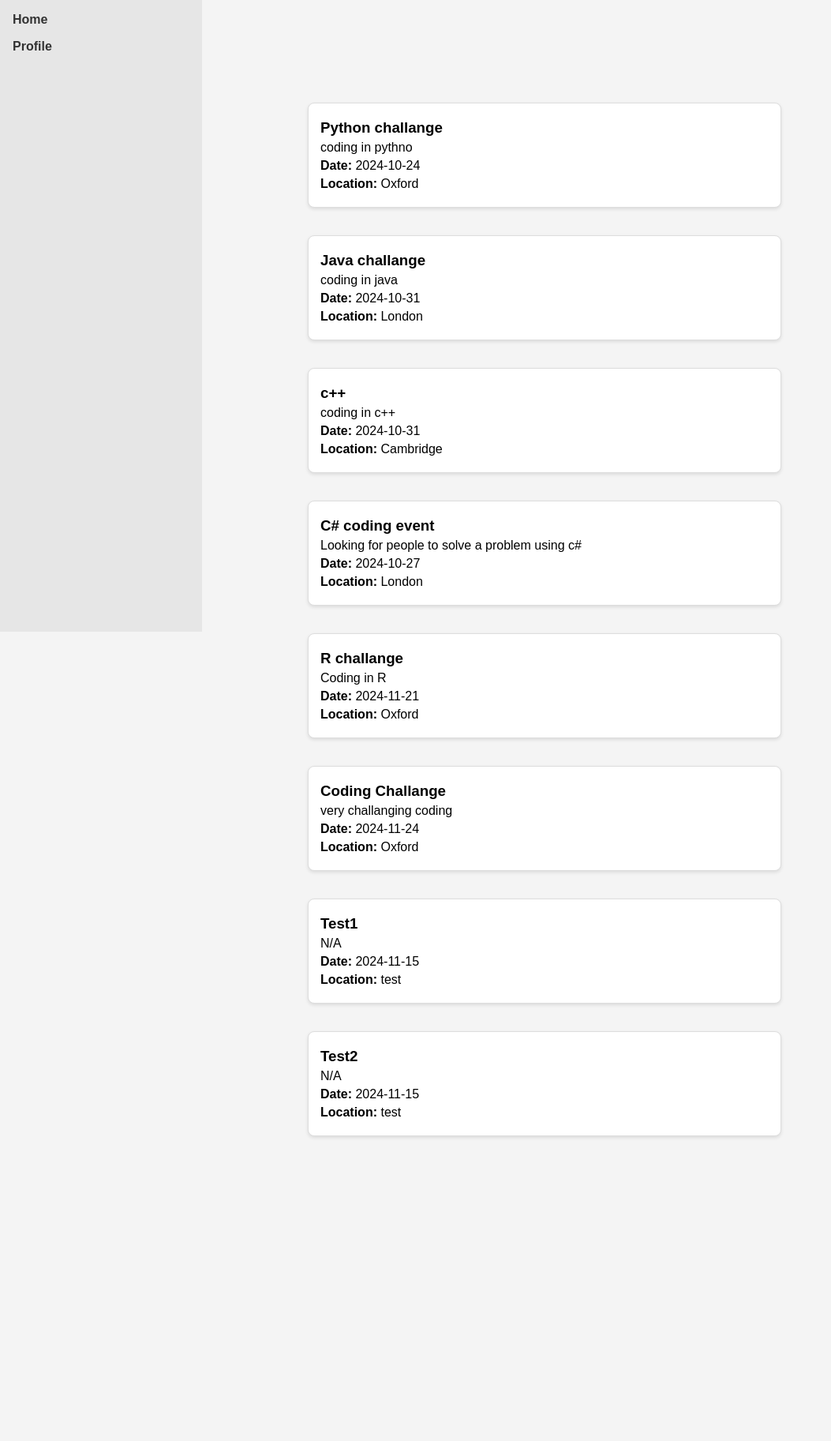
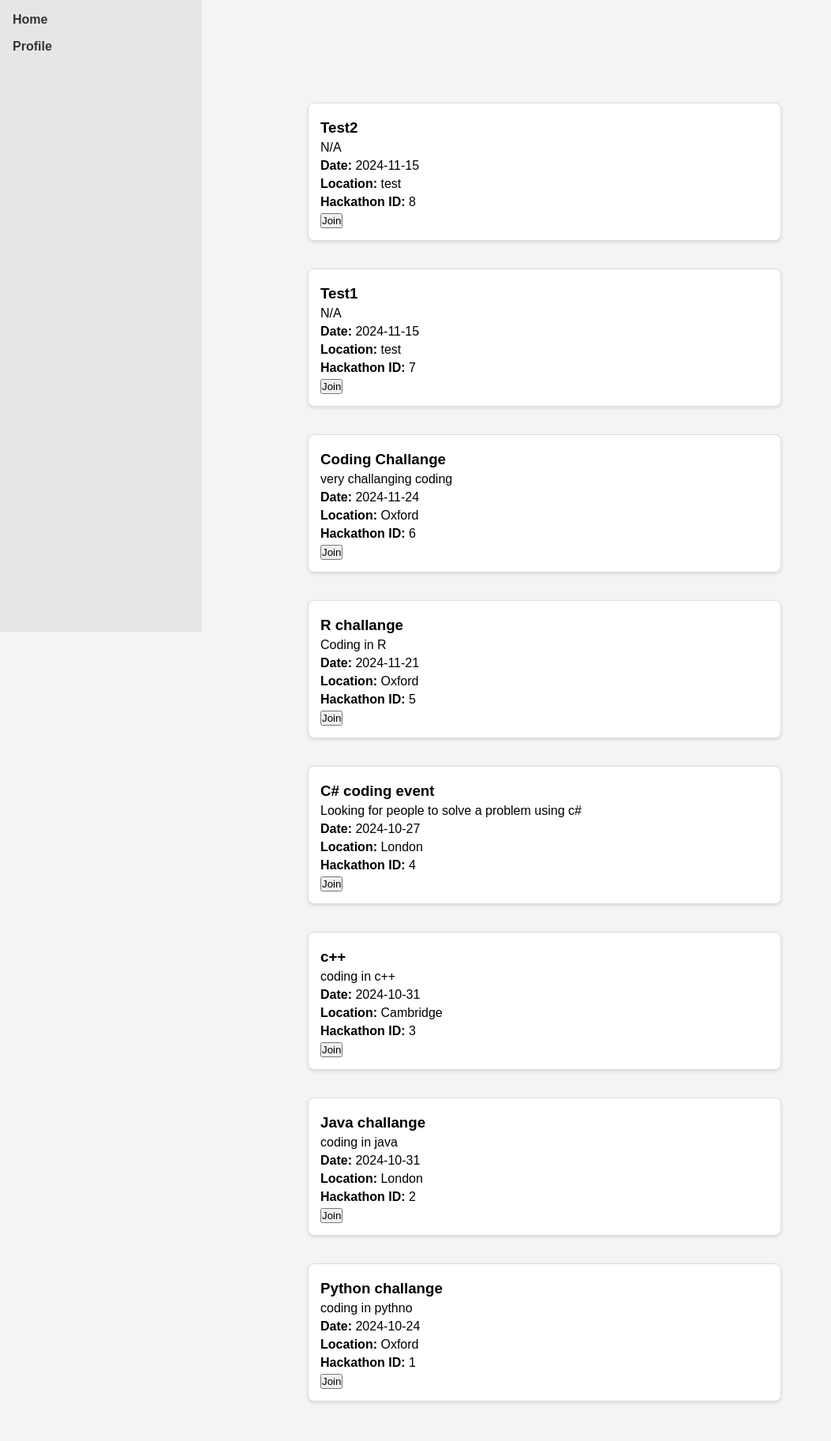
Before and after one commit to ZekiCanSarak/StartApp, a Flask app: page /hack in a window 1280 px wide. Shown: the part 67-1892 px from the top of the page at 79% size, without its empty margins (0-1053 px from the left). Before the commit the page ends 1508 px from the top, so only its background shows below. Run offline with Flask 3, Linux system fonts and the light colour scheme; data comes from the database, SQL or seed files in the repository; both versions use the stored data as it was after the commit.

Commit message:
I have added the functionality where users can join posted hackathons added  a new database schema for it as well as routing it to flask

```diff
--- a/app.py
+++ b/app.py
@@ -10,6 +10,7 @@ app.secret_key = '123456789'
 
 def get_db():
      db = sqlite3.connect('database.sqlite')
+     db.row_factory = sqlite3.Row
      return db
 
 def query_db(query, args=(), one=False):
@@ -62,31 +63,39 @@ def home():
 
 @app.route('/hack', methods=['GET'])
 def hack():
-     hackathons = query_db("SELECT title, description, date, location FROM hackathons")
+     hackathons = query_db("SELECT id, title, description, date, location FROM hackathons ORDER BY id DESC")  # Order by ID in descending order
      return render_template('hack.html', hackathons=hackathons)
 
-@app.route('/post_hackathon', methods=['POSt'])
+@app.route('/post_hackathon', methods=['POST'])
 def post_hackathon():
-     title = request.form['title']
-     description = request.form['description']
-     date = request.form['date']
-     location = request.form['location']
+    title = request.form['title']
+    description = request.form['description']
+    date = request.form['date']
+    location = request.form['location']
 
-     try:
-          insert_db("INSERT INTO hackathons (title, description, date, location) VALUES (?, ?, ?, ?)",
-                    (title, description, date, location))
+    try:
+        # Insert the new hackathon into the database
+        db = get_db()
+        cursor = db.cursor()
+        cursor.execute("INSERT INTO hackathons (title, description, date, location) VALUES (?, ?, ?, ?)",
+                       (title, description, date, location))
+        db.commit()
 
-          return jsonify({
-               'success':True,
-               'hackathon': {
-                    'title': title,
-                    'description': description,
-                    'date': date,
-                    'location': location
-               }
-          })
-     except Exception as e:
-          return jsonify({'success': False, 'message': str(e)})
+        # Retrieve the ID of the newly inserted hackathon
+        hackathon_id = cursor.lastrowid  # Get the auto-generated ID
+
+        return jsonify({
+            'success': True,
+            'hackathon': {
+                'id': hackathon_id,
+                'title': title,
+                'description': description,
+                'date': date,
+                'location': location
+            }
+        })
+    except Exception as e:
+        return jsonify({'success': False, 'message': str(e)})
 
 
 @app.route('/create_post', methods=['POST'])
@@ -150,6 +159,31 @@ def profile():
     return render_template('profile.html', user_details=user_details)
 
 
+@app.route('/join_hackathon', methods=['POST'])
+def join_hackathon():
+    if 'username' not in session:
+        return jsonify({"success": False, "message": "Please log in to join a hackathon."})
+
+    data = request.get_json()
+    id = data.get('id')  # Get 'id' instead of 'hackathon_id'
+    username = session['username']
+
+    # Check if the user has already joined this specific hackathon
+    existing_entry = query_db("SELECT * FROM participants WHERE hackathon_id = ? AND username = ?",
+                              (id, username), one=True)
+
+    if existing_entry:
+        return jsonify({"success": False, "message": "You have already joined this hackathon."})
+
+    try:
+        # Insert into participants table
+        insert_db("INSERT INTO participants (hackathon_id, username) VALUES (?, ?)", (id, username))
+        return jsonify({"success": True})
+    except Exception as e:
+        return jsonify({"success": False, "message": str(e)})
+
+
+
 
 @app.route('/logout')
 def logout():
--- a/static/js/hack.js
+++ b/static/js/hack.js
@@ -6,26 +6,36 @@ function closeForm() {
     document.getElementById('hackathon-form-popup').style.display = 'none';
 }
 
-document.getElementById('hackathon-form').addEventListener('submit', function(e){
+document.getElementById("hackathon-form").addEventListener("submit", function (e) {
     e.preventDefault();
 
     const formData = new FormData(this);
-    fetch('/post_hackathon', {
-        method: 'POST',
+    fetch("/post_hackathon", {
+        method: "POST",
         body: formData
     })
     .then(response => response.json())
     .then(data => {
         if (data.success) {
-            addHackathonToFeed(data.hackathon);
-            closeForm();
-            document.getElementById('hacakthon-form').reset();
-        } else{
-            alert(data.message || "An error occured.");
+            const hackathon = data.hackathon;
+            const hackathonElement = document.createElement('div');
+            hackathonElement.classList.add('hackathon-post');
+            hackathonElement.innerHTML = `
+                <h3>${hackathon.title}</h3>
+                <p>${hackathon.description}</p>
+                <p><strong>Date:</strong> ${hackathon.date}</p>
+                <p><strong>Location:</strong> ${hackathon.location}</p>
+                <p><strong>Hackathon ID:</strong> ${hackathon.id}</p> <!-- Display the ID here -->
+                <button class="join-hackathon-btn" onclick="joinHackathon('${hackathon.id}')">Join</button>
+            `;
+            document.getElementById('hackathon-feed').prepend(hackathonElement);
+            closeForm('hackathon-form-popup');
+        } else {
+            alert(data.message);
         }
     })
-    .catch(error => console.error('Error:', error));
-})
+    .catch(err => console.error('Error:', err));
+});
 
 function addHackathonToFeed(hackathon) {
     const feed = document.getElementById('hackathon-feed');
@@ -42,3 +52,24 @@ function addHackathonToFeed(hackathon) {
     feed.prepend(newPost);
 
 }
+
+function joinHackathon(id) {
+    console.log("Attempting to join hackathon with ID:", id); // Debugging
+
+    fetch("/join_hackathon", {
+        method: "POST",
+        headers: {
+            "Content-Type": "application/json"
+        },
+        body: JSON.stringify({ id: id })  // Send 'id' directly
+    })
+    .then(response => response.json())
+    .then(data => {
+        if (data.success) {
+            alert("You have successfully joined the hackathon!");
+        } else {
+            alert("Failed to join the hackathon: " + data.message);
+        }
+    })
+    .catch(err => console.error('Error:', err));
+}
--- a/templates/hack.html
+++ b/templates/hack.html
@@ -26,12 +26,14 @@
             {%if hackathons %}
                 {% for hackathon in hackathons %}
                 <div class="hackathon-post">
-                    <h3>{{ hackathon[0] }}</h3>
-                    <p>{{ hackathon[1] }}</p>
-                    <p><strong>Date:</strong> {{ hackathon[2] }}</p>
-                    <p><strong>Location:</strong> {{ hackathon[3] }}</p>
+                    <h3>{{ hackathon.title }}</h3>
+                    <p>{{ hackathon.description }}</p>
+                    <p><strong>Date:</strong> {{ hackathon.date }}</p>
+                    <p><strong>Location:</strong> {{ hackathon.location }}</p>
+                    <p><strong>Hackathon ID:</strong> {{ hackathon.id }}</p>
+                    <button class="join-hackathon-btn" onclick="joinHackathon('{{ hackathon.id }}')">Join</button>
                 </div>
-            {% endfor %}
+                {% endfor %}
             {% else %}
             <p>No hackathons available. Be the first to post one!</p>
             {% endif %}
--- a/templates/index.html
+++ b/templates/index.html
@@ -29,7 +29,7 @@
         <div id="loginForm" class="form-popup">
             <h2>Login</h2>
             <form action="/" method="POST">
-                <input type="text" name="login_username" placeholder="Username" required><br>
+                <input type="text" name="login_username" placeholder="Username" required autocomplete="off"><br>
                 <input type="password" name="login_password" placeholder="Password" required><br>
                 <button type="submit" name="login">Login</button>
                 <button type="button" class="close-btn" onclick="closeForm('loginForm')">Close</button>
@@ -49,7 +49,7 @@
         <div id="signupForm" class="form-popup">
             <h2>Signup</h2>
             <form action="/" method="POST">
-                <input type="text" name="username" placeholder="Username" required><br>
+                <input type="text" name="username" placeholder="Username" required autocomplete="=off"><br>
                 <input type="email" name="email" placeholder="Email" required><br>
                 <input type="password" name="password" placeholder="Password" required><br>
                 <button type="submit" name="signup">Signup</button>
```
Also changed, not shown: database.sqlite.
